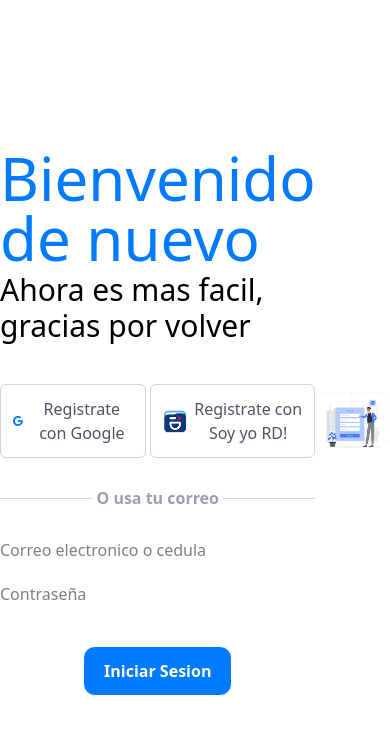
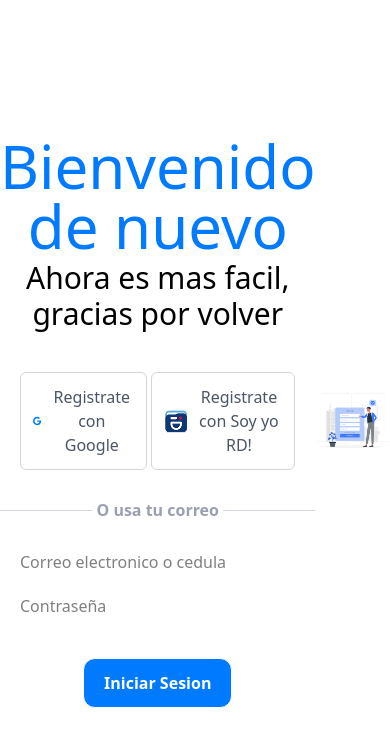
Before and after one commit to Urpirio/s-gob-2025, a Next.js app: page /Login in a window 390 px wide. Shown: the top 746 px of the page. Built offline with nearby package versions, Linux system fonts and the light colour scheme.

Commit message:
Se hicieron mejoras en los estilos para cuando la web este en un dispositivo movil

```diff
--- a/components/components - Login/components/Section - Login.jsx
+++ b/components/components - Login/components/Section - Login.jsx
@@ -1,5 +1,4 @@
 'use client';
-// import Btn_SignUp_With from "../subcomponents/Btn-SignUp-With";
 import Link from "next/link";
 import BtnSignIn from "../SubComponents/BtnSignIn";
 
@@ -7,10 +6,10 @@ export default function SectionLogin() {
   return (
     <section className='flex flex-col gap-10'>
       <div className='flex flex-col justify-center items-center gap-1'>
-        <h1 className='text-6xl text-primary'>Bienvenido de nuevo</h1>
-        <span className='text-3xl font-light'>Ahora es mas facil, gracias por volver</span>
+        <h1 className='text-6xl text-primary text-center'>Bienvenido de nuevo</h1>
+        <span className='text-3xl font-light text-center'>Ahora es mas facil, gracias por volver</span>
       </div>
-      <div className="flex items-center justify-between gap-1">
+      <div className="flex items-center justify-center gap-1 px-5 lg:px-0">
         <BtnSignIn/>
       </div>
       <div className="flex justify-center items-center">
@@ -18,6 +17,8 @@ export default function SectionLogin() {
         <span className="absolute bg-white p-1 text-gray-400 font-semibold">O usa tu correo</span>
       </div>
       <form className="
+      px-5
+      lg:px-0
       flex
       flex-col
       gap-5
```
